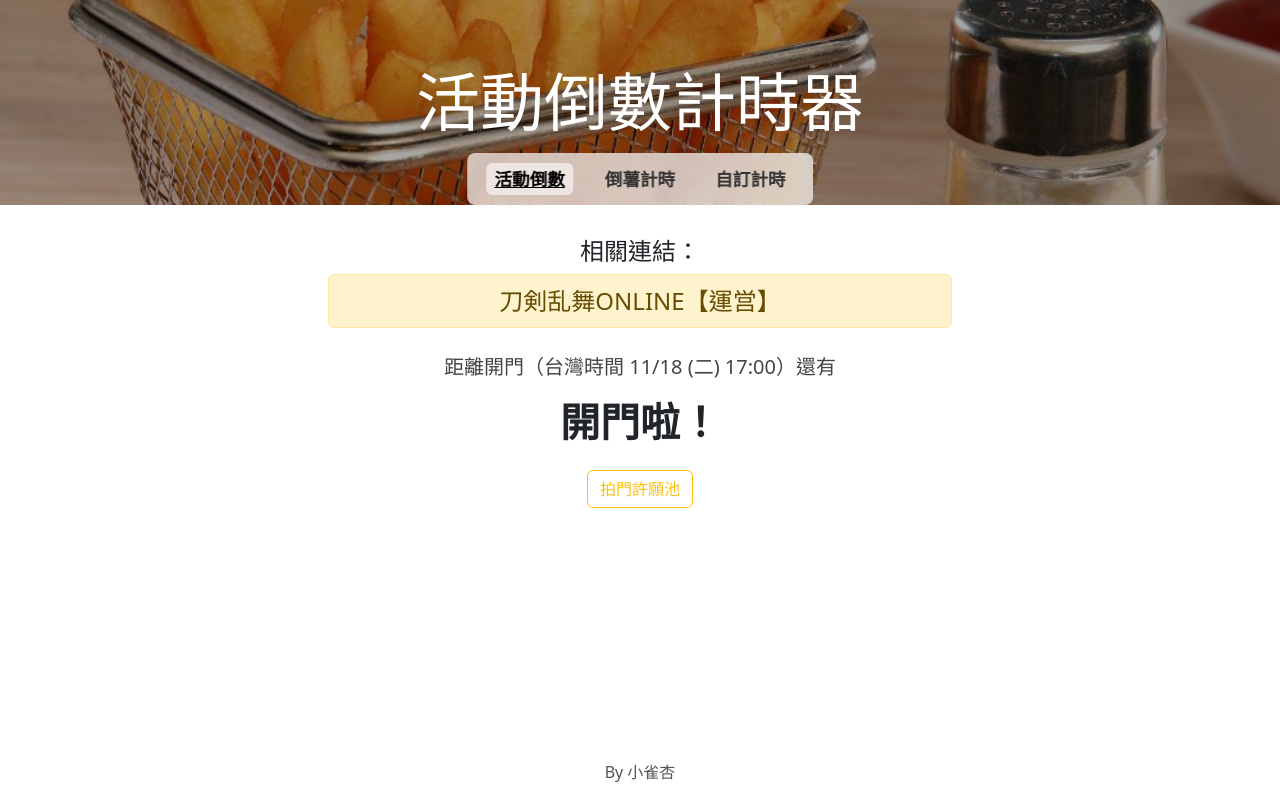
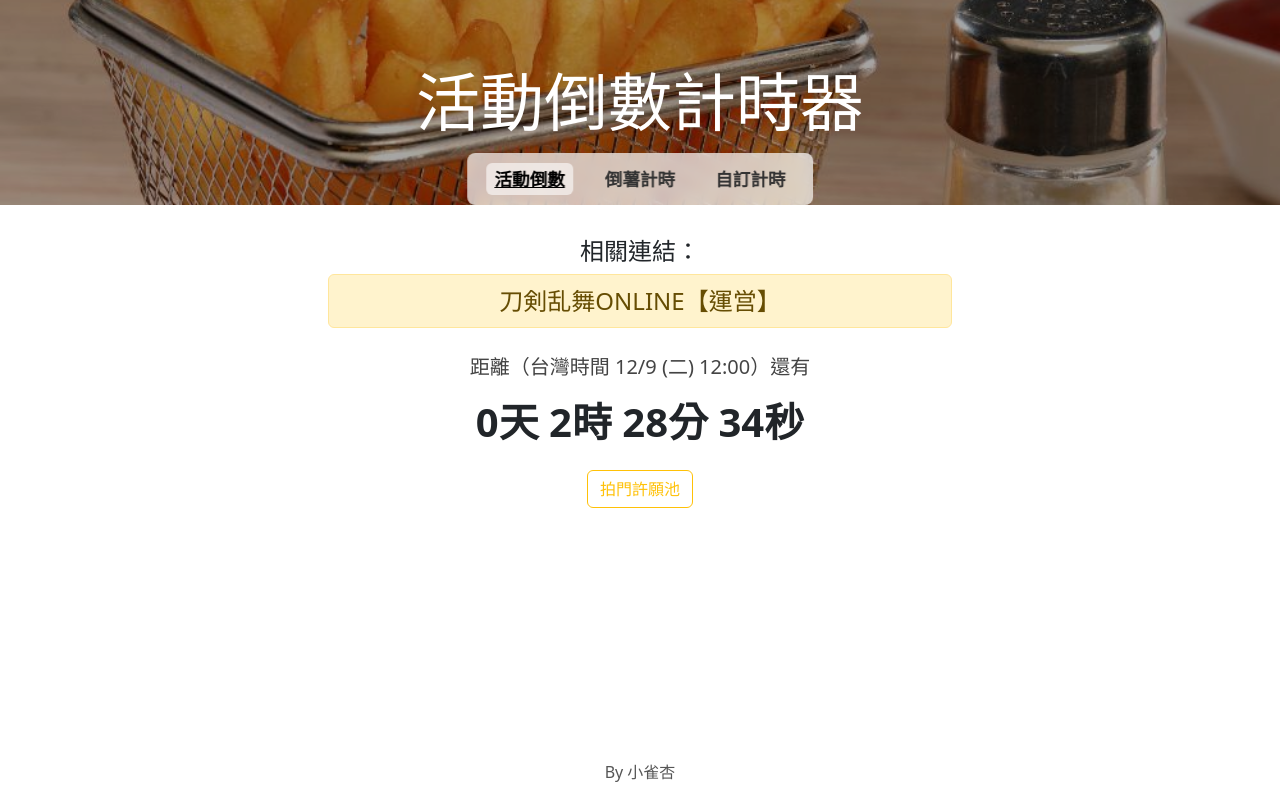
Before and after one commit to apricotlin12/fried-chips, a plain HTML site: page index.html in a window 1280 px wide. Drawn offline with nearby package versions, Linux system fonts and the light colour scheme.

Commit message:
20251209 - 更新時間

```diff
--- a/index.html
+++ b/index.html
@@ -39,8 +39,8 @@
 <script src="js/countdown.js"></script>
 <script>
   const TIMES = {
-    ACTIVITY_END: "2025-11-18T12:00:00+08:00",
-    OPEN_DOOR: "2025-11-18T17:00:00+08:00"
+    ACTIVITY_END: "2025-12-09T12:00:00+08:00",
+    OPEN_DOOR: "2025-12-09T16:00:00+08:00"
   };
   const currentTime = Date.now();
 
```
